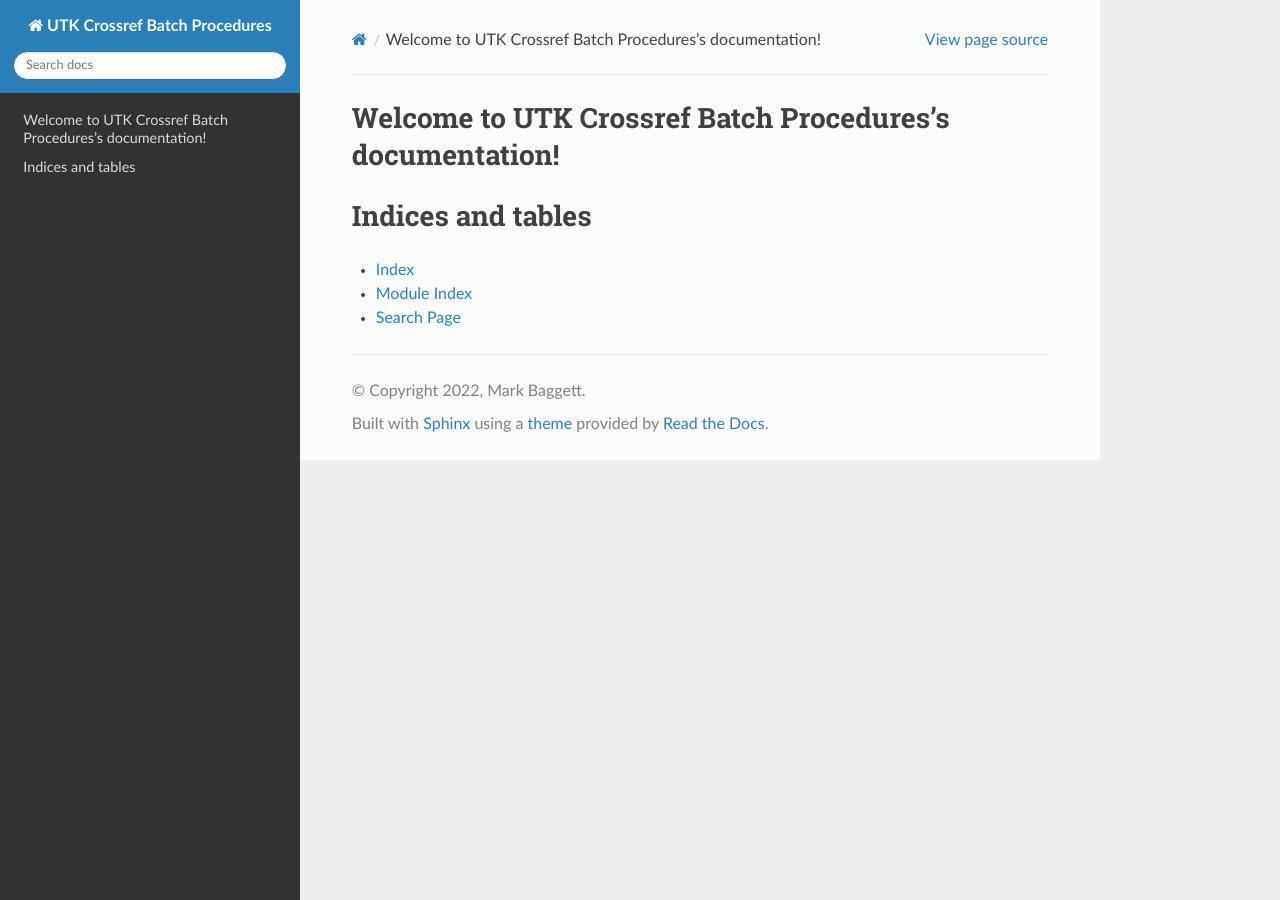
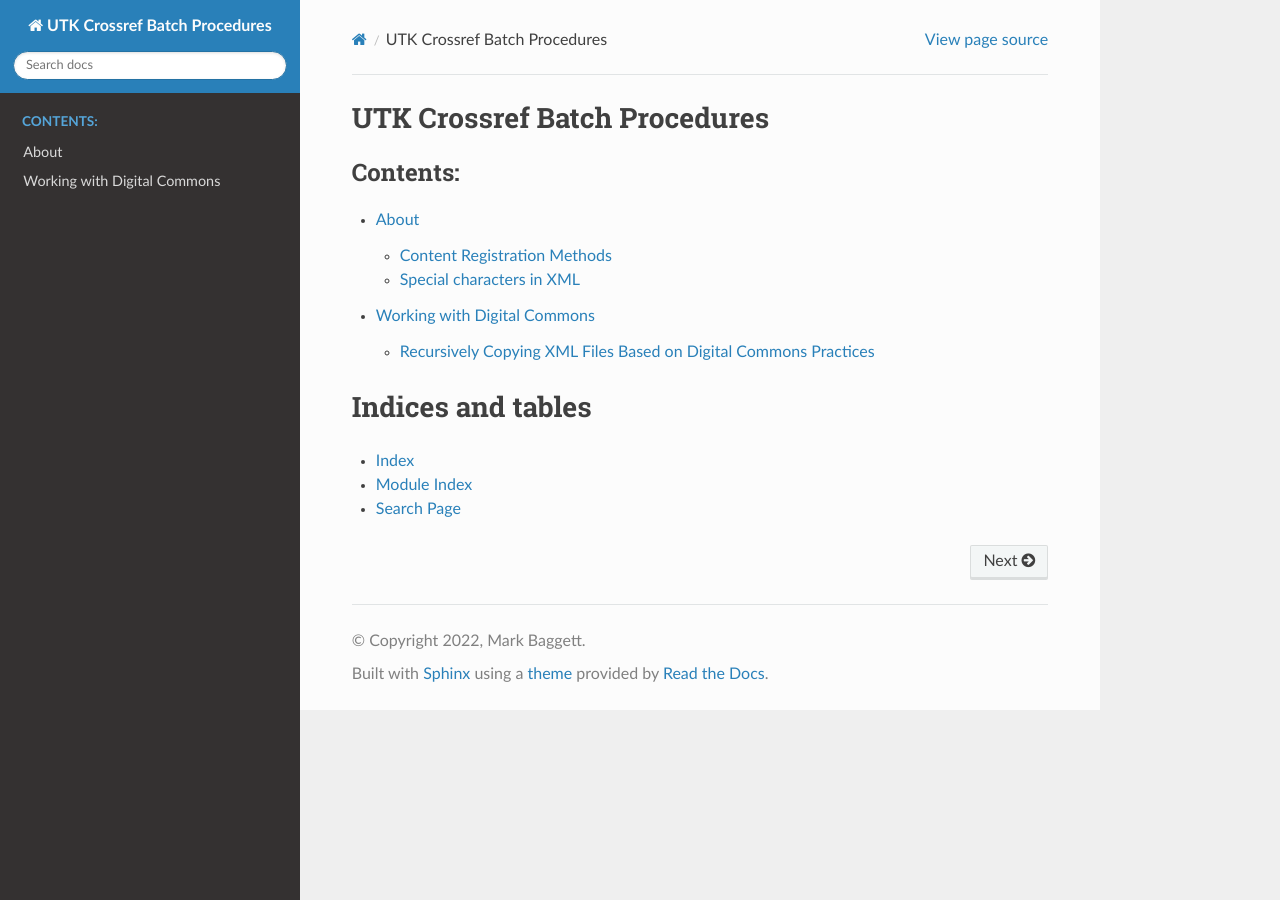
Before and after one commit to markpbaggett/crossref_batch, a Sphinx documentation site: the page built from docs/source/index.rst, in a window 1280 px wide. Built offline with Sphinx 7.4.7 and the Read the Docs theme 2.0.0, drawn with Linux system fonts in a browser that asks for light colours; some of the changed lines change nothing that is shown.

Commit message:
Init with about.

```diff
--- /dev/null
+++ b/docs/source/contents/1_about.rst
@@ -0,0 +1,37 @@
+=====
+About
+=====
+
+The procedures here describe the workflows, utilities, and processes used to perform Crossref Batch operations at UT
+Libraries. These procedures are used to `register persistent identifiers <https://youtu.be/G9mIUvXrTLc?t=203>`_ (DOIs)
+in batch by registering our content with Crossref.
+
+While there is significant documentation available for registering content in the
+`Crossref documentation portal <https://www.crossref.org/documentation/>`_, this documentation has been tailored to
+describe the procedures and utilities used to generate identifiers using our systems.
+
+----------------------------
+Content Registration Methods
+----------------------------
+
+There are two ways to register content with Crossref: `the web deposit form <https://www.crossref.org/documentation/content-registration/web-deposit-form/>`_
+and direct deposit of XML. Direct deposit of XML is necessary when you need to do a batch registration or register DOIs
+for particular work types including: datasets, peer reviews, posted content (including preprints), standards, and pending
+publications. More details can be found online in Crossref's
+`choosing a content registration method <https://www.crossref.org/documentation/register-maintain-records/choose-content-registration-method/>`_.
+
+For direct deposit of XML, there are three methods: `Upload JATS XML using the web deposit form <https://www.crossref.org/documentation/content-registration/web-deposit-form/>`_,
+`Upload XML files using the Crossref admin tool <https://www.crossref.org/documentation/member-setup/direct-deposit-xml/admin-tool/>`_,
+and `XML Deposit using HTTPS Post <https://www.crossref.org/documentation/member-setup/direct-deposit-xml/https-post/>`_.
+More details about each of these options can be found on the `Direct deposit of XML portal <https://www.crossref.org/documentation/register-maintain-records/direct-deposit-xml/>`_.
+
+-------------------------
+Special characters in XML
+-------------------------
+
+All XML submitted to Crossref must be UTF-8 encoded. There are two ways to include a special unicode character in a
+Crossref deposit XML file. The simplest option and preferred approach according to Crossref is to encode the special
+character using a numerical representation. For example, :code:`Šumbera` can be encoded as:
+
+.. code-block:: xml
+    <surname>&#352;umbera</surname>
--- /dev/null
+++ b/docs/source/contents/2_digital_commons.rst
@@ -0,0 +1,35 @@
+============================
+Working with Digital Commons
+============================
+
+The University of Tennessee Libraries currently uses Digital Commons as its institutional repository platform. Metadata
+about each work in the repository is available via an AWS Bucket in a not schema defined XML format. This section
+describes a workflow go getting the files you need for content registration.
+
+----------------------------------------------------------------
+Recursively Copying XML Files Based on Digital Commons Practices
+----------------------------------------------------------------
+
+In order to save time, we first need to download all files that are pertinent for content registration. To do this, a
+python file is available in this repository at :code:`/utilities/copy_metadata_only.py`.  The file contains one function
+that uses the :code:`os` library to recursively copy files from a path to another destination:
+
+.. code-block:: python
+
+    def copy_metadata_files(path, filename_pattern, output):
+        for path, directories, files in os.walk(path):
+            for file in files:
+                if file == filename_pattern:
+                    with open(f"{output}/{path.split('/')[-1]}.xml", 'w') as write_file:
+                        with open(f"{path}/{file}", 'r') as read_file:
+                            for line in read_file:
+                                write_file.write(line)
+
+Argument parsing allows you to specify this information from the CLI.
+
+.. code-block:: shell
+
+    python copy_metadata_files.py -p /vhosts/s3-utkbepress/trace.tennessee.edu/nqsp/vol9/iss1 -o output
+
+When the above is ran, all :code:`metadata.xml` files are copied from the value of the :code:`-p` flag to the value of
+the :code:`-o` flag.
--- a/docs/source/index.rst
+++ b/docs/source/index.rst
@@ -1,14 +1,13 @@
-.. UTK Crossref Batch Procedures documentation master file, created by
-   sphinx-quickstart on Sun Oct 16 19:31:01 2022.
-   You can adapt this file completely to your liking, but it should at least
-   contain the root `toctree` directive.
 
-Welcome to UTK Crossref Batch Procedures's documentation!
-=========================================================
+UTK Crossref Batch Procedures
+=============================
 
 .. toctree::
    :maxdepth: 2
    :caption: Contents:
+   :glob:
+
+   contents/*
 
 
 
```
